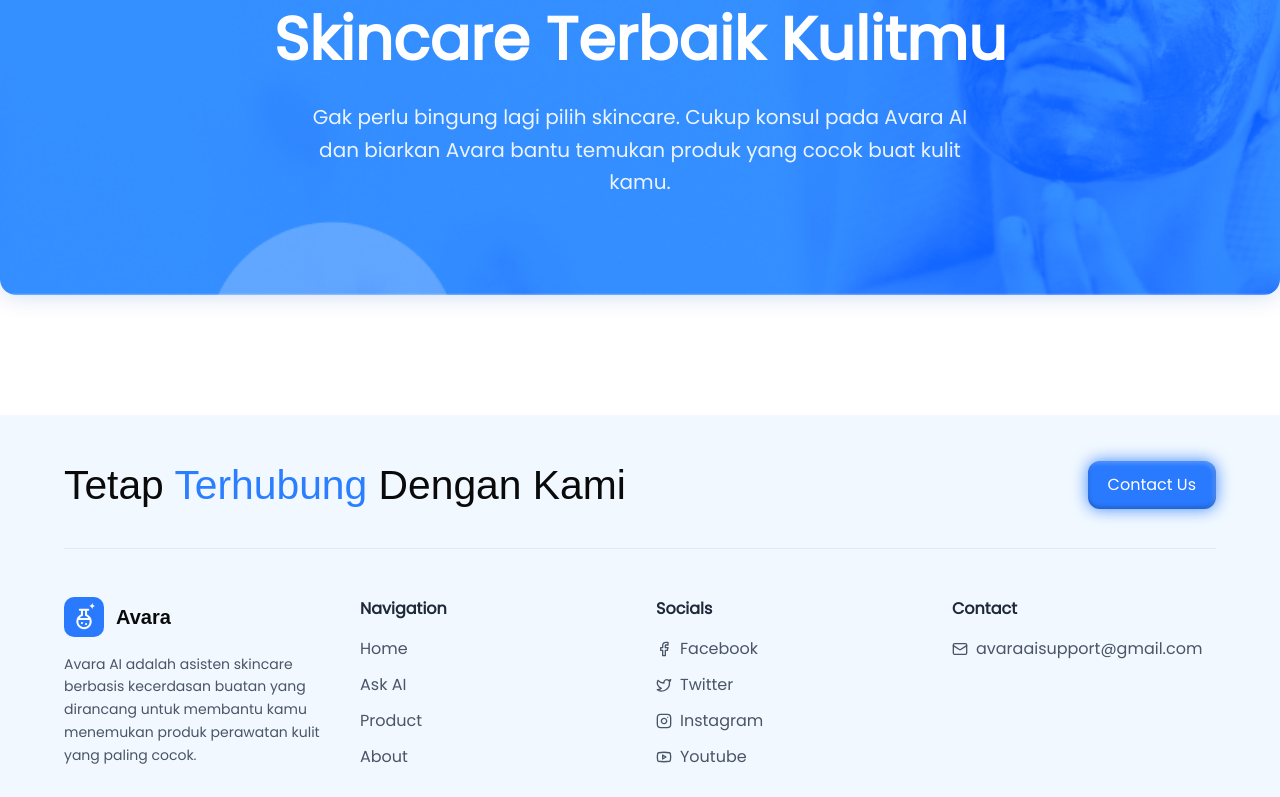
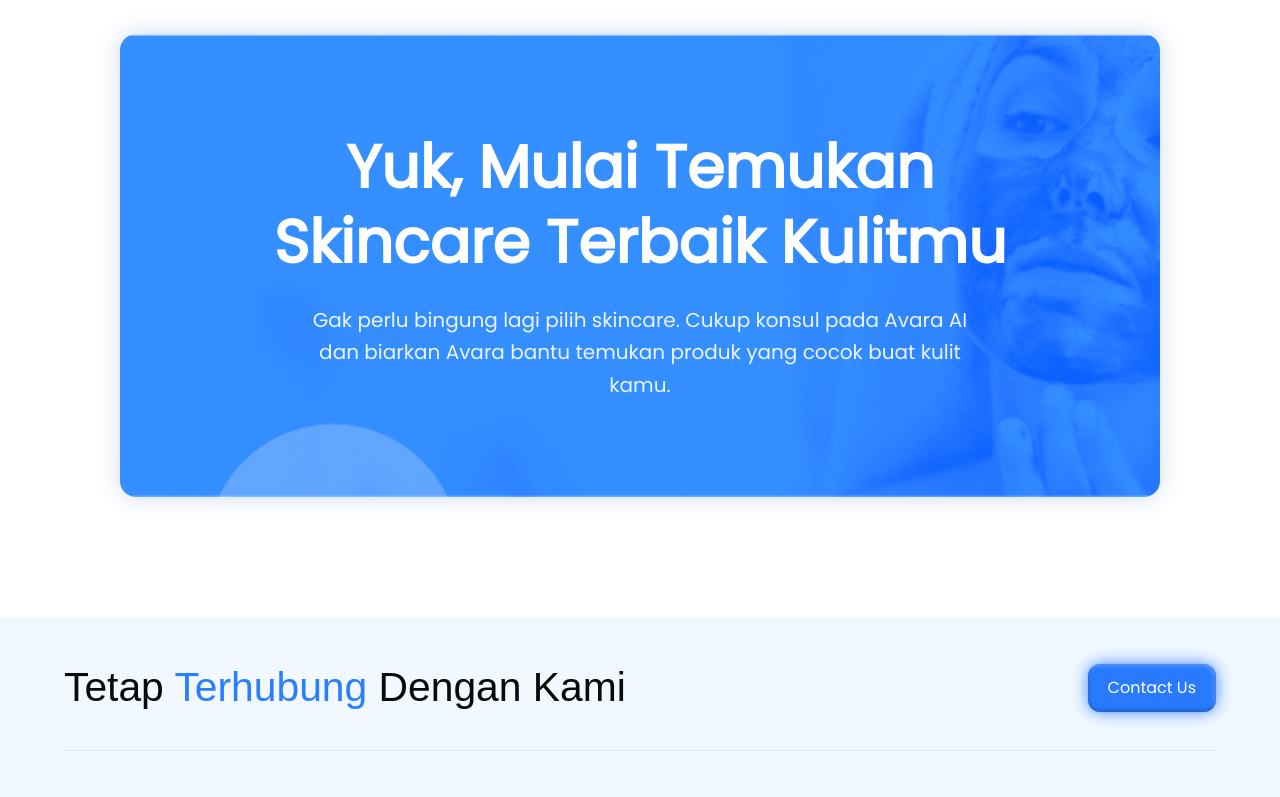
Before and after one commit to Widyasa/in-fest-web-dev, a Next.js app: page /home in a window 1280 px wide. Shown: the part 3260-4057 px from the top of the page. Built offline with nearby package versions, Linux system fonts and the light colour scheme; a web font is replaced by a local one.

Commit message:
feat: style

```diff
--- a/src/app/globals.css
+++ b/src/app/globals.css
@@ -2,7 +2,22 @@
 @import "tw-animate-css";
 
 @custom-variant dark (&:is(.dark *));
+@utility container {
+  padding-inline: 10px;
+  margin-inline: auto;
 
+  @variant sm {
+    padding-inline: 20px;
+  }
+
+  @variant lg {
+    padding-inline: 80px;
+  }
+
+  @variant xl {
+    padding-inline: 120px;
+  }
+}
 @theme {
   --color-background: var(--background);
   --color-foreground: var(--foreground);
--- a/src/app/home/page.tsx
+++ b/src/app/home/page.tsx
@@ -14,7 +14,7 @@
 
     return(
         <>
-            <div className="pt-[100px]">
+            <div className="pt-[80px]">
                 <HeroSection />
                 <ProblemSection />
                 <SolutionSection />
--- a/src/components/footer.tsx
+++ b/src/components/footer.tsx
@@ -22,7 +22,7 @@
                             <div className="w-10 h-10 bg-main rounded-lg flex items-center justify-center mr-3">
                                 <img src="/img/logo-icon.svg" alt=""/>
                             </div>
-                            <span className="text-xl font-semibold title-font">Avara</span>
+                            <span className="text-xl font-semibold title-font text-main">Avara</span>
                         </div>
                         <p className="text-gray-600 text-sm leading-relaxed">
                             Avara AI adalah asisten skincare berbasis kecerdasan buatan yang dirancang untuk membantu kamu menemukan
--- a/src/components/section/problem.tsx
+++ b/src/components/section/problem.tsx
@@ -2,7 +2,7 @@
 export default function ProblemSection(){
     return(
         <>
-            <section className="problem-section section-margin-top container mx-auto md:px-0 px-4  ">
+            <section className="problem-section section-margin-top container mx-auto">
                 <div className="flex justify-center">
                     <div className="badge">
                         <p className="font-semibold text-sm uppercase">the problem</p>
--- a/src/components/section/solution.tsx
+++ b/src/components/section/solution.tsx
@@ -2,7 +2,7 @@
 export default function SolutionSection(){
     return(
         <>
-            <section className="problem-section section-margin-top container mx-auto md:px-0 px-4  ">
+            <section className="problem-section section-margin-top container mx-auto">
                 <div className="flex justify-center">
                     <div className="badge">
                         <p className="font-semibold text-sm uppercase">WHAT WE SERVE</p>
```
